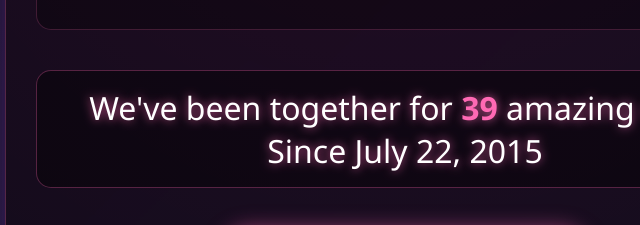
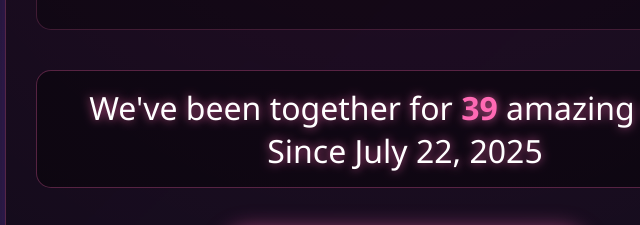
Before and after one commit to NengzX/SimplePageForMyyWife, a plain HTML site: page index.html in a window 1280 px wide. Shown: the part 1003-1228 px from the top of the page, 235-875 px from the left. Drawn offline with Linux system fonts and the light colour scheme.

Commit message:
Update index.html

```diff
--- a/index.html
+++ b/index.html
@@ -262,7 +262,7 @@
   function updateDayCounter() {
       const days = calculateLoveDays();
       const dayCounter = document.getElementById('day-counter');
-      dayCounter.innerHTML = `We've been together for <span style="color:#ff69b4;font-weight:bold;">${days}</span> amazing days!<br>Since July 22, 2015`;
+      dayCounter.innerHTML = `We've been together for <span style="color:#ff69b4;font-weight:bold;">${days}</span> amazing days!<br>Since July 22, 2025`;
   }
 
   // Floating hearts
```
